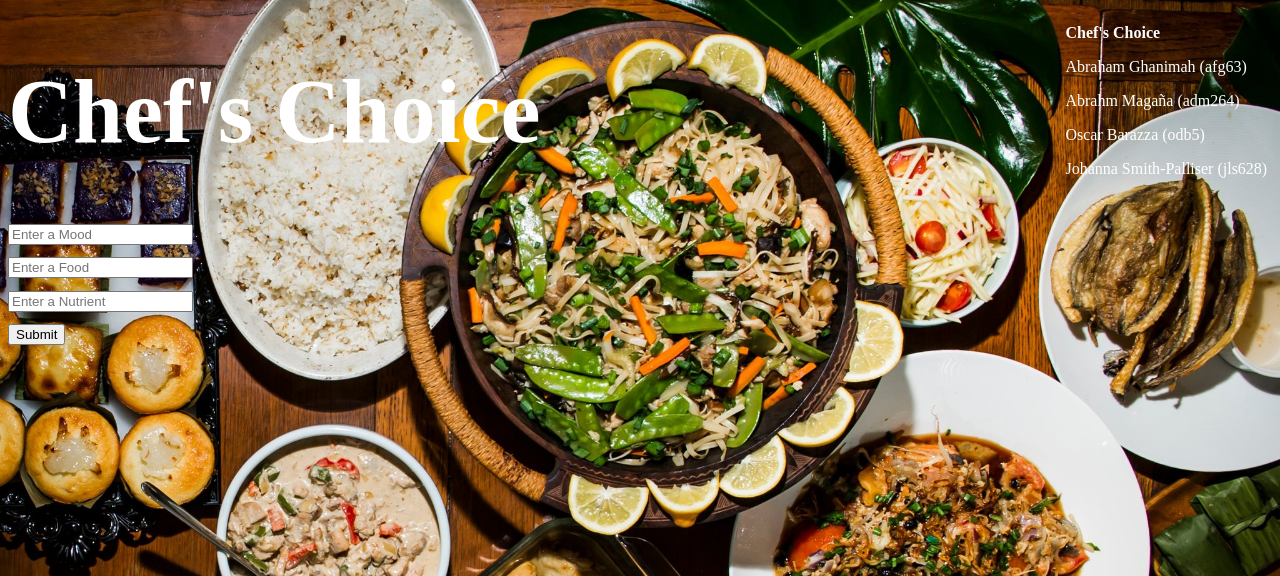
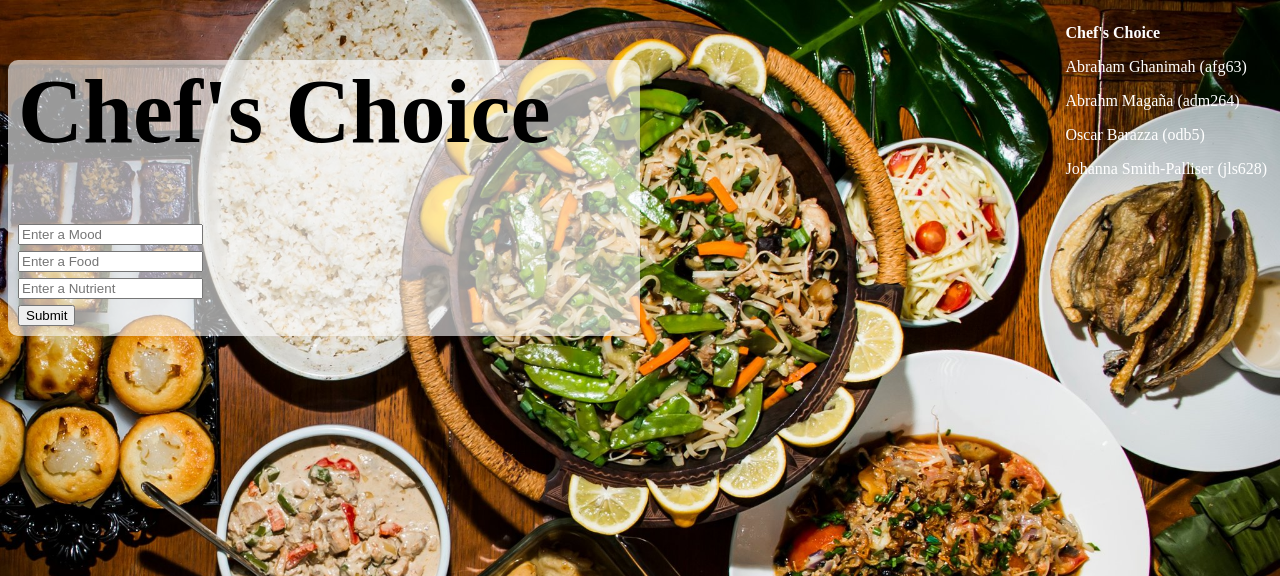
Before and after one commit to afghanimah/cs4300sp2018-chefschoice, a PHP site: page / in a window 1280 px wide. Shown: the top 576 px of the page. Run offline with PHP 8.4, Linux system fonts and the light colour scheme.

Commit message:
fixed container

```diff
--- a/index.php
+++ b/index.php
@@ -13,6 +13,8 @@
 	</header>
 
 	<body>
+		<div id='contentContainer'>
+			<div id='content'>
 				<h1>Chef's Choice</h1>
 				<form method="post" action="format.php">
 					<input class="search-input" type="POST" name="input-mood"
@@ -25,6 +27,8 @@
 
 					<input type="submit" name="submit-query">
 				</form>
+			</div>
+	</div>
 
 		<div id="projectInfo">
 			<p><b>Chef's Choice</b></p>
--- a/styles/master.css
+++ b/styles/master.css
@@ -19,7 +19,19 @@ input.search-input {
 	top: 1%;
 	right: 1%;
 }
-h1 {
+
+#contentContainer {
+	background: rgba(255, 255, 255, 0.6);
+	width: 50%;
+	border-radius: 10px;
+}
+#content {
+	margin:10px;
+	padding-bottom: 10px;
+}
+
+#content h1 {
 	font-size: 90px;
-	color: white;
+	font-weight: bold;
+	color: black;
 }
```
Lines whose indentation alone changed are shown as unchanged.
